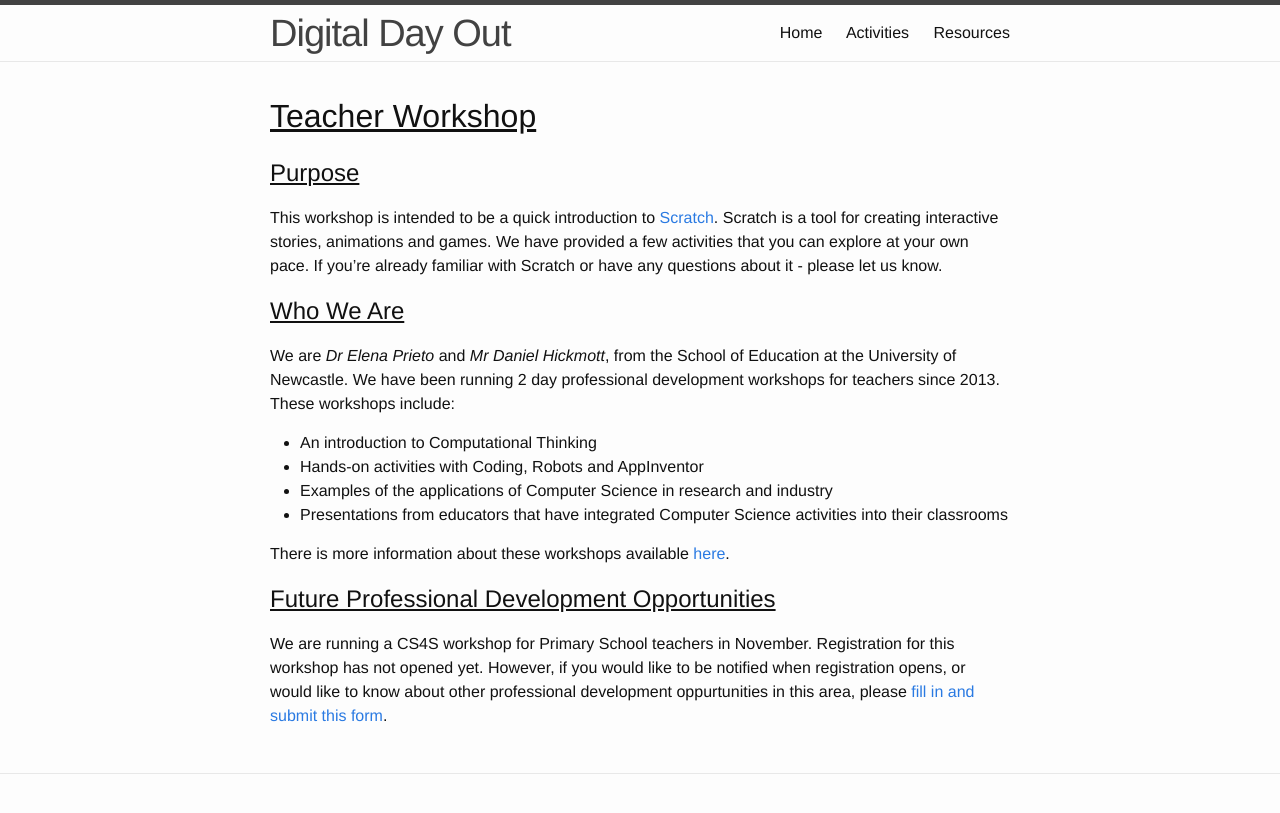
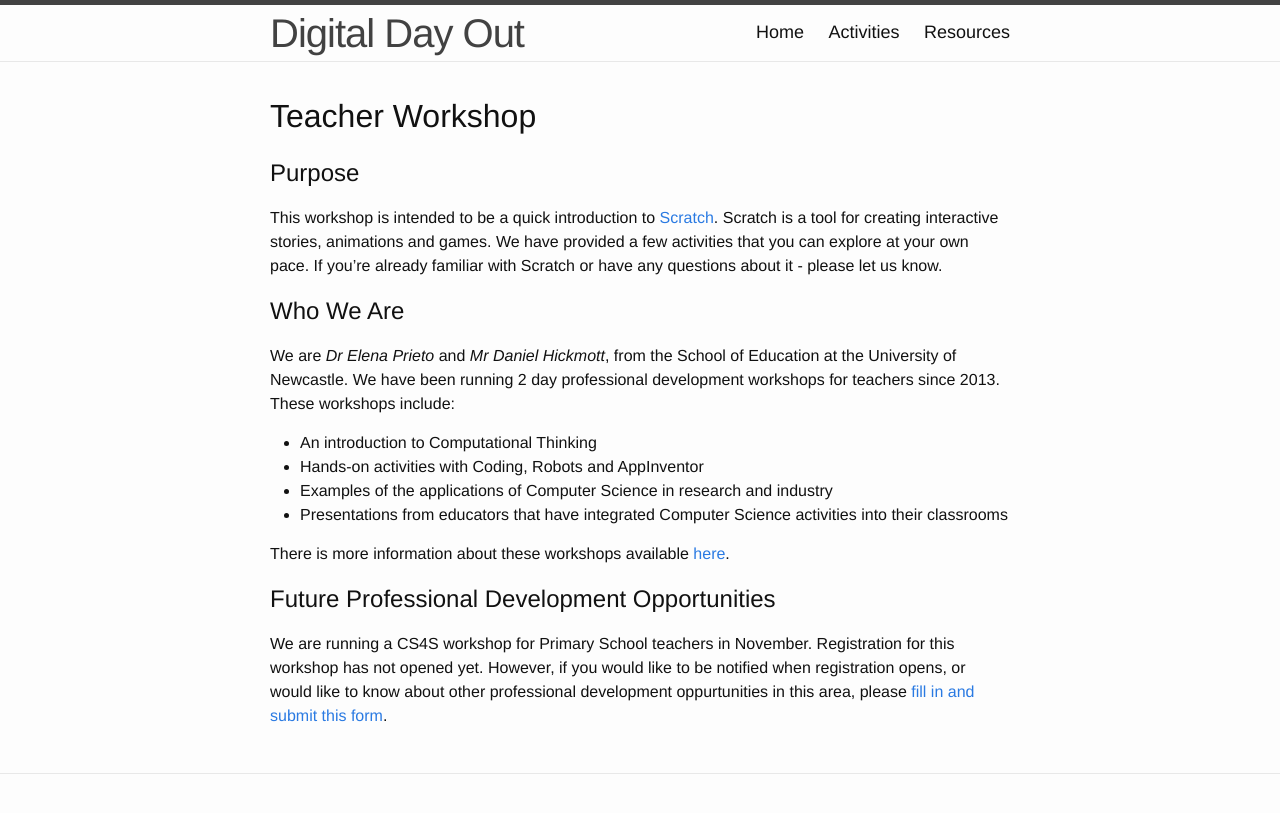
Before and after one commit to cs4s/ddo, a Jekyll site: the page built from index.md, in a window 1280 px wide. Shown: the top 813 px of the page. Built offline with Jekyll 4.4.1, drawn with Linux system fonts in a browser that asks for light colours.

Commit message:
Changes formatting to remove underlines from headings and fixes font weights

```diff
--- a/_sass/_base.scss
+++ b/_sass/_base.scss
@@ -82,8 +82,8 @@ li {
  * Headings
  */
 h1, h2, h3, h4, h5, h6 {
-    font-weight: $base-font-weight;
-    text-decoration: underline;
+    font-weight: $header-font-weight;
+    //text-decoration: underline;
 }
 
 
--- a/_sass/_layout.scss
+++ b/_sass/_layout.scss
@@ -11,8 +11,8 @@
 }
 
 .site-title {
-    font-size: 38px;
-    font-weight: 300;
+    font-size: 40px;
+    font-weight: 450;
     line-height: 56px;
     letter-spacing: -1px;
     margin-bottom: 0;
@@ -35,6 +35,8 @@
     .page-link {
         color: $text-color;
         line-height: $base-line-height;
+        font-size: $base-font-size * 1.125;
+        font-weight: 475;
 
         // Gaps between nav items, but not on the last one
         &:not(:last-child) {
--- a/css/main.scss
+++ b/css/main.scss
@@ -9,6 +9,7 @@
 $base-font-family: "Helvetica Neue", Helvetica, Arial, sans-serif;
 $base-font-size:   16px;
 $base-font-weight: 400;
+$header-font-weight: 500;
 $small-font-size:  $base-font-size * 0.875;
 $base-line-height: 1.5;
 
```
